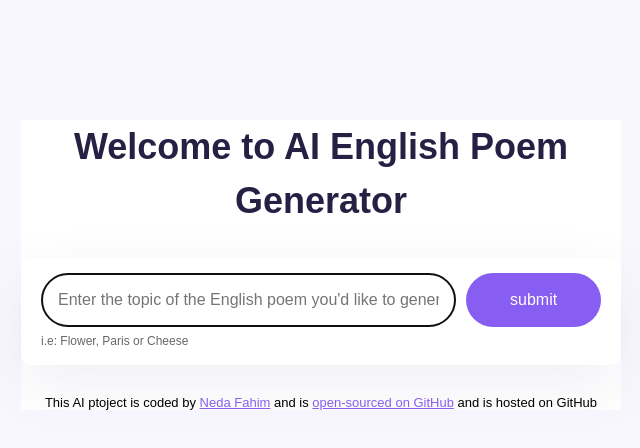
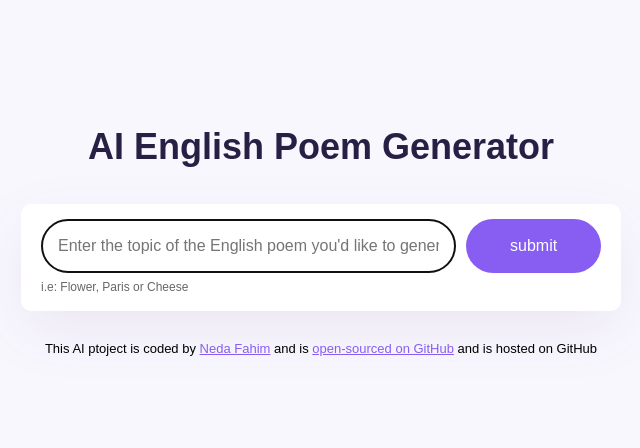
Before and after one commit to NedaFahim/English-poem-generator, a plain HTML site: page index.html in a window 1280 px wide. Shown: the whole page, without its empty margins (319-959 px from the left). Drawn offline with nearby package versions, Linux system fonts and the light colour scheme.

Commit message:
editing the header

```diff
--- a/index.html
+++ b/index.html
@@ -13,7 +13,7 @@
 <body>
     <div class="container">
         <header>
-            <h1>Welcome to AI English Poem Generator</h1>
+            <h1>AI English Poem Generator</h1>
         </header>
         <main>
             <div class="form-wrapper">
--- a/src/style.css
+++ b/src/style.css
@@ -49,7 +49,6 @@ footer {
 .container {
     margin: 120px auto;
     max-width: 600px;
-    background-color: #fff;
 }
 
 .instructions {
```
